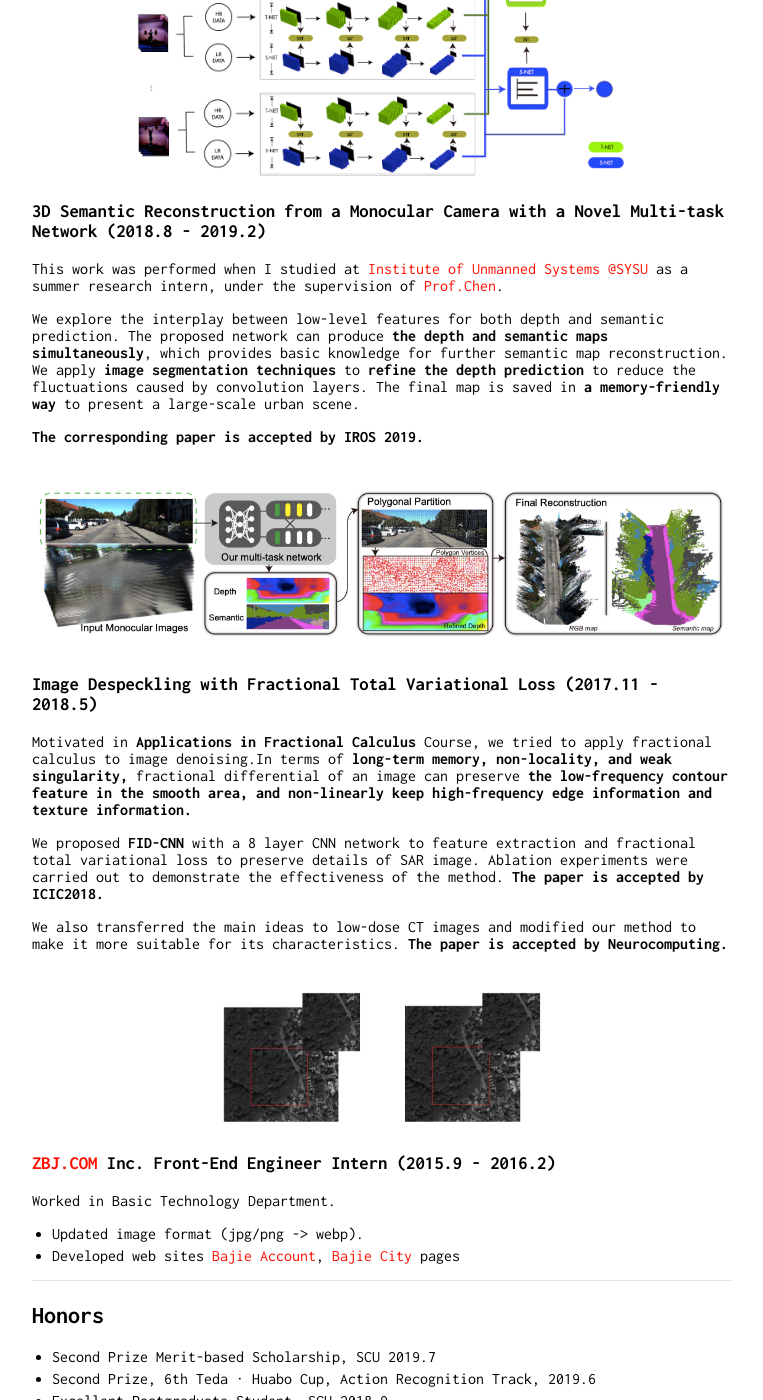
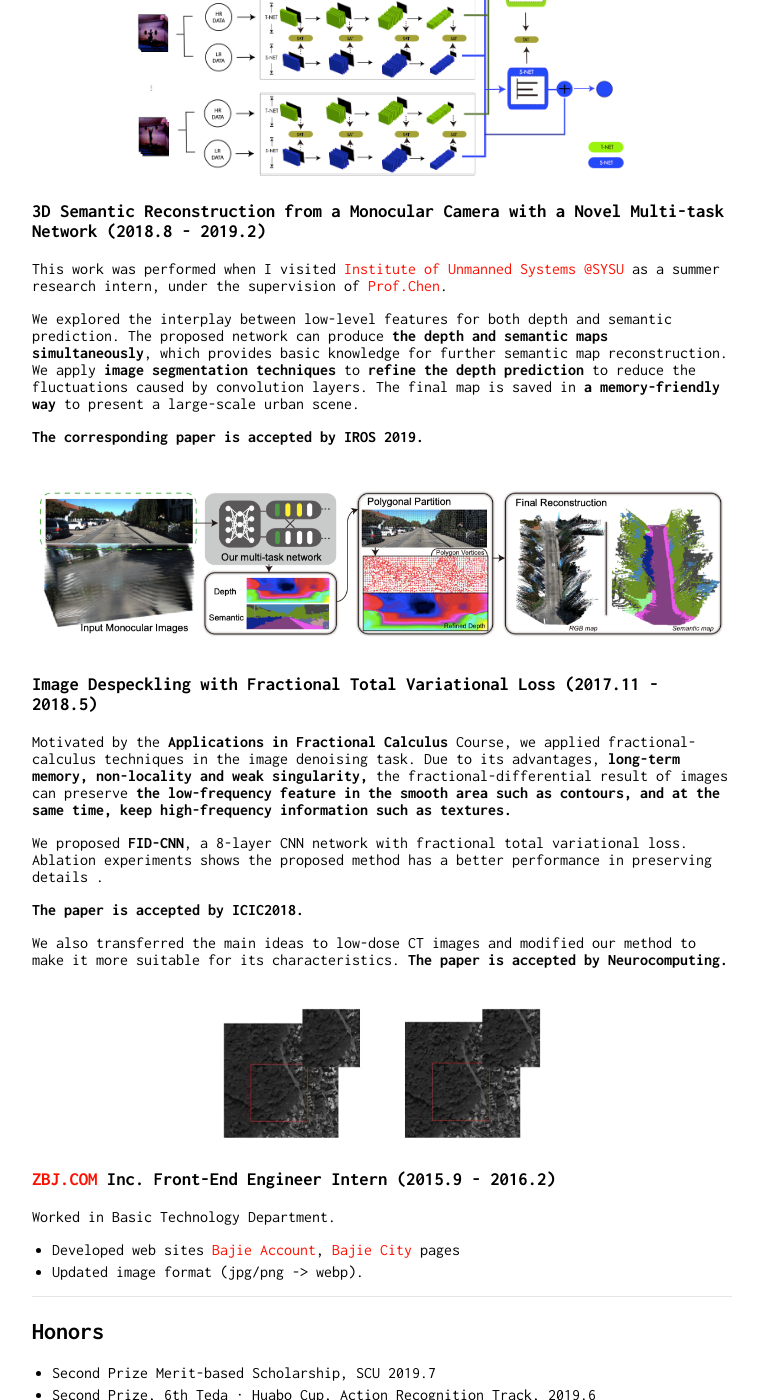
Before and after one commit to RaymondByc/raymondbyc-github.io, a Jekyll site: the page built from index.md, in a window 1280 px wide and 1400 px high, scrolled down 1882 px. Shown: the whole window, without its empty margins (258-1021 px from the left). Built offline with Jekyll 4.4.1, drawn with Linux system fonts in a browser that asks for light colours; our own code applies the rules of GitHub Pages for plain Markdown files; some of the changed text lies outside the part shown.

Commit message:
Correct the typos and Update recent news.

```diff
--- a/index.md
+++ b/index.md
@@ -60,21 +60,23 @@ __The corresponding paper is submitted to IJCV.__
 
 ### 3D Semantic Reconstruction from a Monocular Camera with a Novel Multi-task Network (2018.8 - 2019.2)
 
-This work was performed when  I studied at [Institute of Unmanned Systems @SYSU](https://www.usilab.cn/) as a summer research intern, under the supervision of [Prof.Chen](http://carlib.net/).
+This work was performed when I visited [Institute of Unmanned Systems @SYSU](https://www.usilab.cn/) as a summer research intern, under the supervision of [Prof.Chen](http://carlib.net/).
 
-We explore the interplay between low-level features for both depth and semantic prediction. The proposed network can produce __the depth and semantic maps simultaneously__, which provides basic knowledge for further semantic map reconstruction. We apply __image segmentation techniques__ to __refine the depth prediction__ to reduce the fluctuations caused by convolution layers. The final map is saved in __a memory-friendly way__ to present a large-scale urban scene.
+We explored the interplay between low-level features for both depth and semantic prediction. The proposed network can produce __the depth and semantic maps simultaneously__, which provides basic knowledge for further semantic map reconstruction. We apply __image segmentation techniques__ to __refine the depth prediction__ to reduce the fluctuations caused by convolution layers. The final map is saved in __a memory-friendly way__ to present a large-scale urban scene.
 
 __The corresponding paper is accepted by IROS 2019.__
 
 <img src="images/3D_Semantic_Restruction.png" width="100%">
 
 ### Image Despeckling with Fractional Total Variational Loss (2017.11 - 2018.5)
-Motivated in __Applications in Fractional Calculus__ Course, we tried to apply fractional calculus to image denoising.In terms of __long-term memory, non-locality, and weak singularity,__ fractional differential of an image can preserve __the low-frequency contour feature in the smooth area,
-and non-linearly keep high-frequency edge information and texture information.__
+Motivated by the __Applications in Fractional Calculus__ Course, we applied fractional-calculus techniques in the image denoising task. Due to its advantages, __long-term memory, non-locality and weak singularity,__ the fractional-differential result of images can preserve __the low-frequency feature in the smooth area such as contours,
+and at the same time,  keep high-frequency information such as textures.__
 
 
-We proposed __FID-CNN__ with a 8 layer CNN network to feature extraction and fractional total variational loss to preserve details of SAR image.
-Ablation experiments were carried out to demonstrate the effectiveness of the method. __The paper is accepted by ICIC2018.__
+We proposed __FID-CNN__, a 8-layer CNN network with fractional total variational loss.
+Ablation experiments shows the proposed method has a better performance in preserving details .
+
+__The paper is accepted by ICIC2018.__
 
 We also transferred the main ideas to low-dose CT images and modified our method to make it more suitable for its characteristics. __The paper is accepted by Neurocomputing.__
 
@@ -85,8 +87,8 @@ We also transferred the main ideas to low-dose CT images and modified our method
 
 Worked in Basic Technology Department.
 
+- Developed web sites [Bajie Account](https://cs.zbj.com), [Bajie City](https://city.zbj.com) pages
 - Updated image format (jpg/png -> webp).
-- Developed web sites [Bajie Account](https://cs.zbj.com), [Bajie City](https://city.zbj.com) pages
 
 ---
 
```
Also changed, not shown: other parts of index.md (+2 -4 lines).
